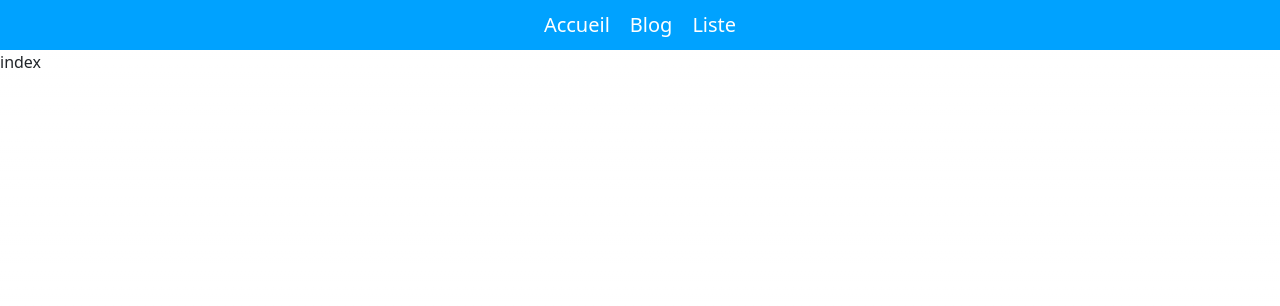
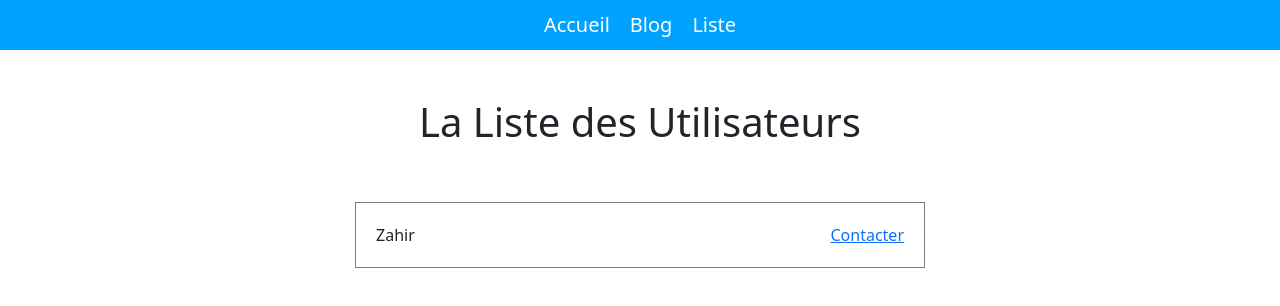
Before and after one commit to ZahirHaniche-dev/nextjs-blog, a Next.js app: page /liste in a window 1280 px wide. Shown: the top 306 px of the page. Built offline with nearby package versions, Linux system fonts and the light colour scheme.

Commit message:
Integration design Liste

```diff
--- a/pages/liste/index.js
+++ b/pages/liste/index.js
@@ -1,7 +1,24 @@
 import React from 'react'
+import Link from 'next/link'
+import styles from '../../styles/Home.module.css'
 
 export default function index() {
   return (
-    <div>index</div>
+    <div className="container">
+      <div className="row">
+        <div className="col-12 my-5 text-center">
+          <h1>La Liste des Utilisateurs</h1>
+        </div>
+        {/* Utilisation de mx-auto pour centrer le bloc et d-flex pour espacer les éléments */}
+        <div className={` ${styles.tableau} col-6 mx-auto d-flex justify-content-between`}>
+          <span>Zahir</span>
+          <span>
+            <Link href="/contact">
+              <span>Contacter</span>
+            </Link>
+          </span>
+        </div>
+      </div>
+    </div>
   )
 }
```
